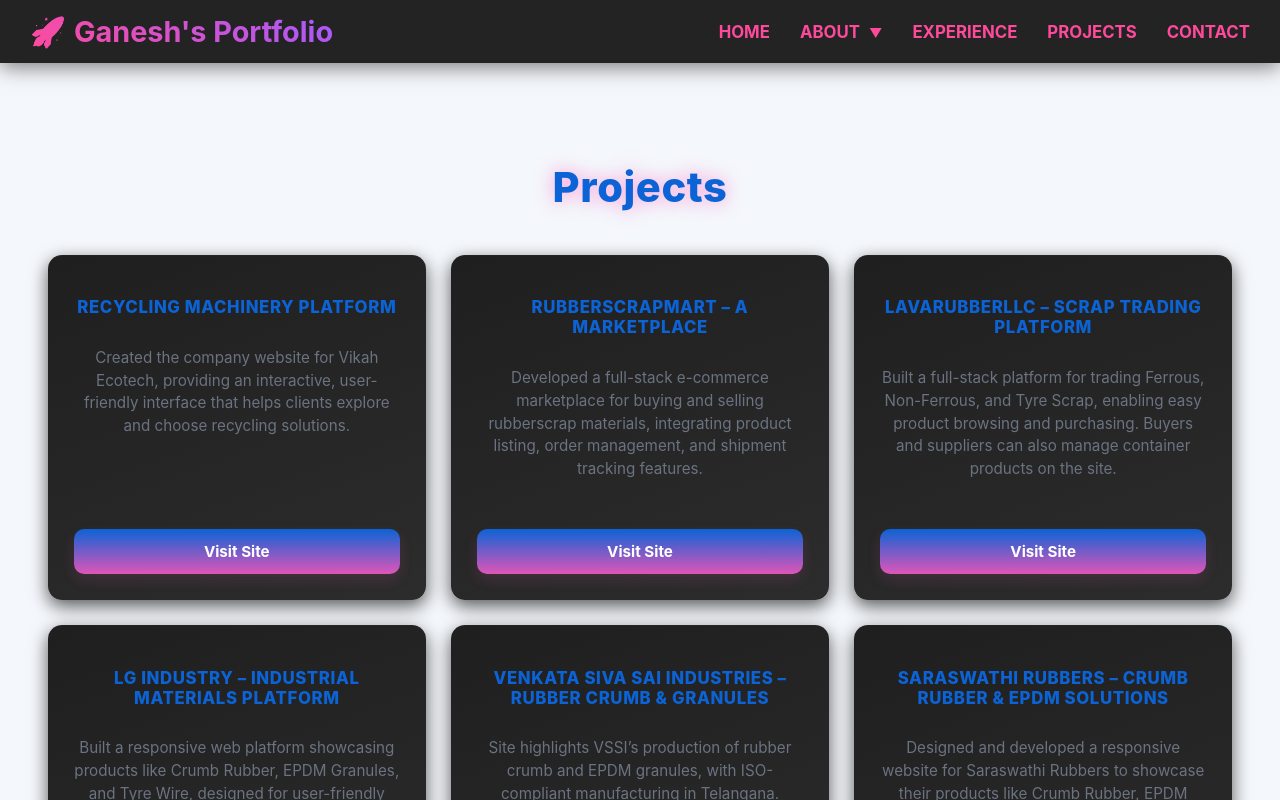
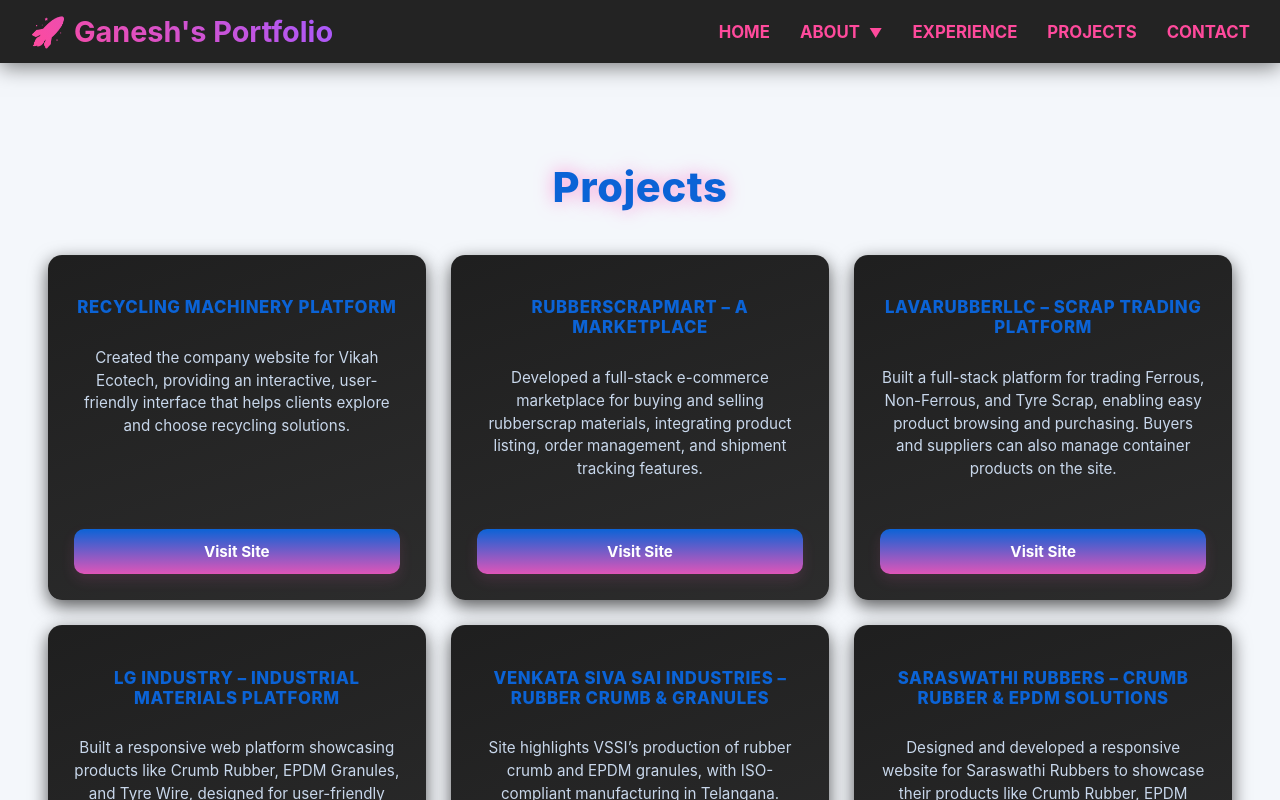
Before and after one commit to GannuNb/Portfolio, a React (Create React App) app: page /projects in a window 1280 px wide. Shown: the top 800 px of the page. Built offline with nearby package versions, Linux system fonts and the light colour scheme.

Commit message:
goodinresume

```diff
--- a/src/Projects.css
+++ b/src/Projects.css
@@ -81,7 +81,7 @@
   font-size: 0.95rem;
   line-height: 1.5;
   margin-bottom: 1rem;
-  color: var(--muted);
+  color: #c8d7eb;
   flex: 1 1 auto;
 
   display: -webkit-box;
--- a/src/Resume.js
+++ b/src/Resume.js
@@ -472,7 +472,7 @@
                     Data Structures & Algorithms
                   </div>
                   <div className={styles.kVal}>
-                    Strong understanding of DSA fundamentals
+                    Good understanding of DSA fundamentals
                   </div>
                 </div>
 
```
